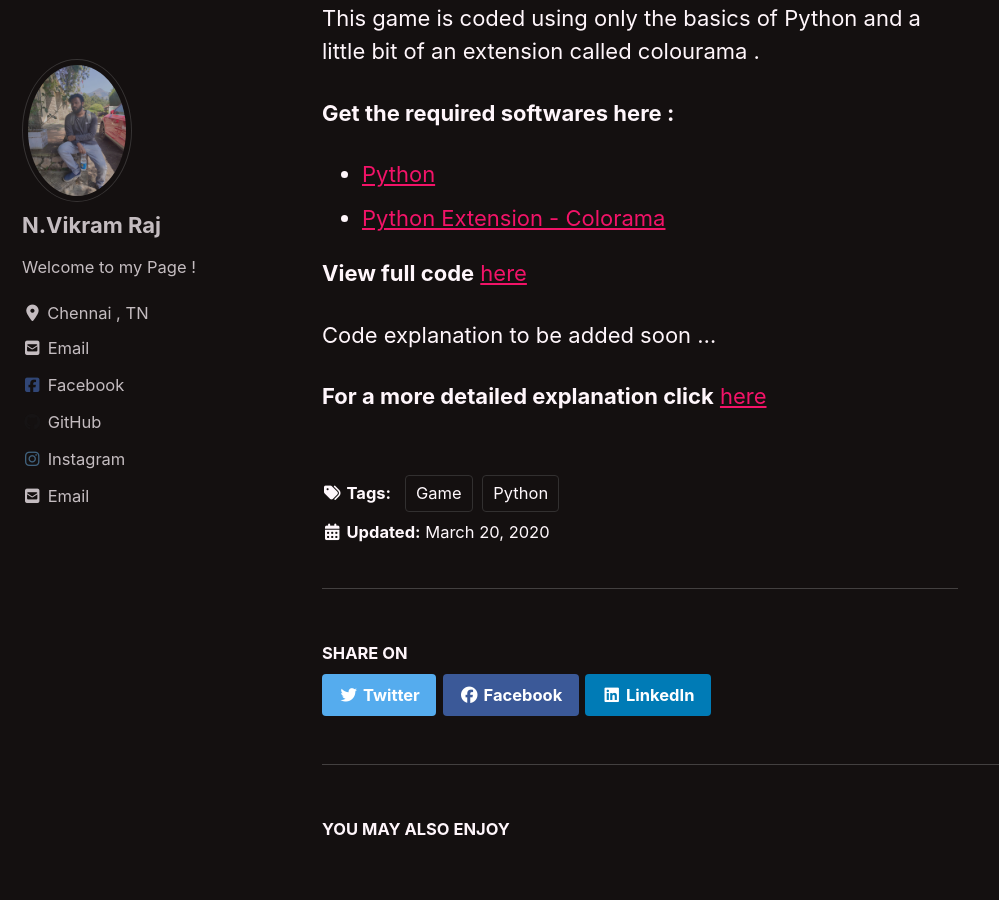
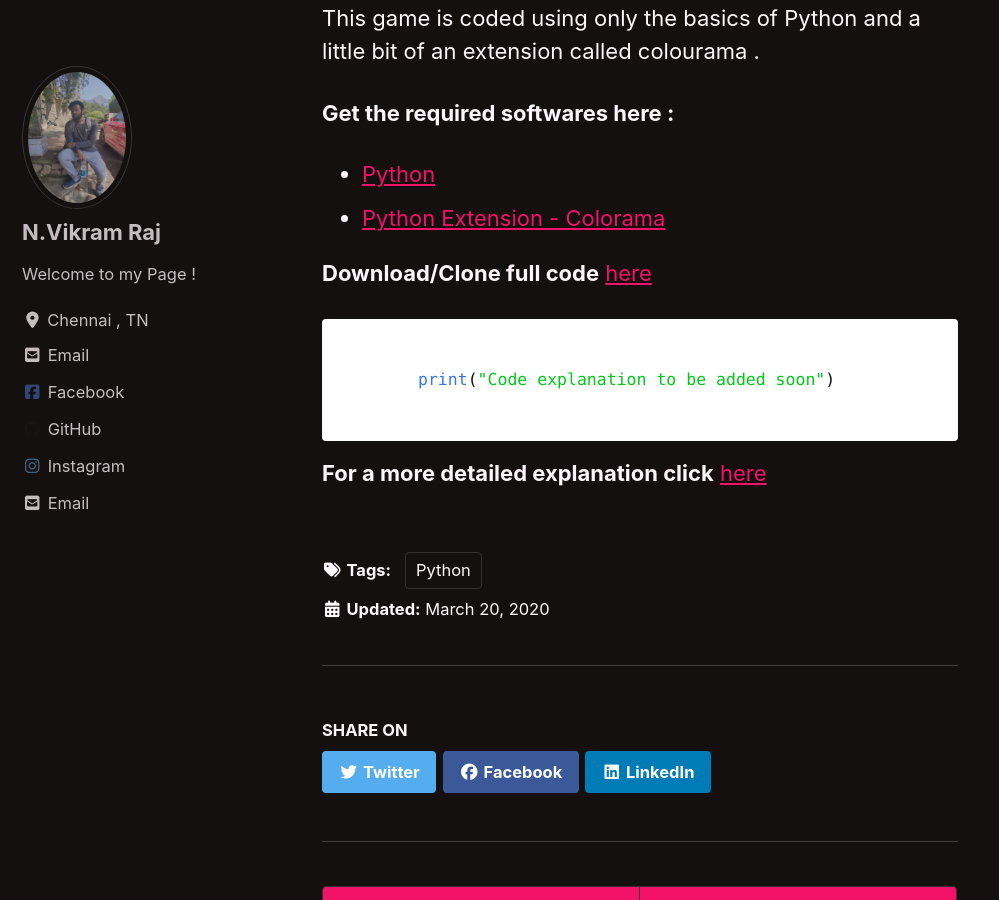
Before and after one commit to nvikramraj/nvikramraj.github.io, a Jekyll site: the page built from _posts/2020-03-20-TicTacToe.md, in a window 1280 px wide and 900 px high, scrolled down 315 px. Shown: the whole window, without its empty margins (0-999 px from the left). Built offline with Jekyll 4.4.1, drawn with Linux system fonts in a browser that asks for light colours; cached includes are drawn as plain includes; nearby versions of some CDN libraries; some of the changed text lies outside the part shown.

````diff
--- a/_posts/2020-03-20-TicTacToe.md
+++ b/_posts/2020-03-20-TicTacToe.md
@@ -1,7 +1,7 @@
 ---
 title: "Python Project : Tic Tac Toe Game"
 date: 2020-03-20
-tags: [Python,Game]
+tags: [Python]
 excerpt: "A fun 2 player game made using python basics"
 ---
 
@@ -13,8 +13,12 @@ This game is coded using only the basics of Python and a little bit of an extens
 * [Python](https://www.python.org/)
 * [Python Extension - Colorama](https://pypi.org/project/colorama/)
 
-**View full code** [here](https://github.com/nvikramraj/TicTacToe)
+**Download/Clone full code** [here](https://github.com/nvikramraj/TicTacToe)
 
-Code explanation to be added soon ...
+```python
+
+	print("Code explanation to be added soon")
+
+```
 
 **For a more detailed explanation click** [here](https://www.youtube.com/watch?v=eXBD2bB9-RA&list=PLQVvvaa0QuDeAams7fkdcwOGBpGdHpXln)
````
Also changed, not shown: _posts/2020-05-11-InstagramBot.md (added, +40 -0 lines), 1 other file.
